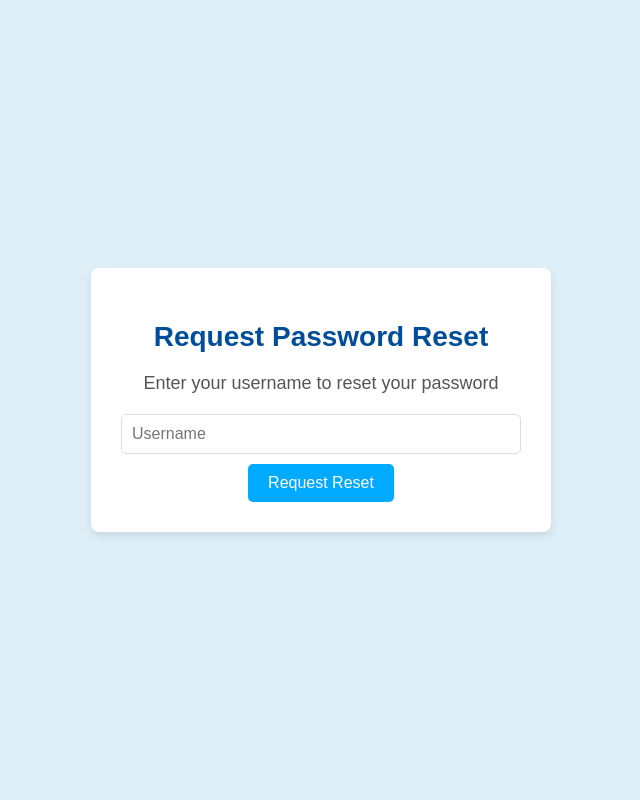
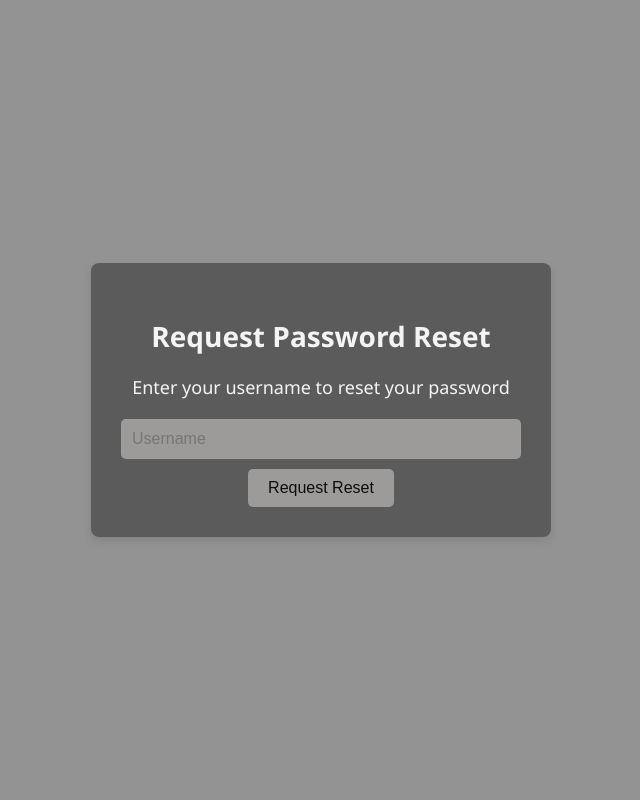
Before and after one commit to Qasimali20/Edtech, a Django app: page /password_reset/ in a window 1280 px wide. Shown: the whole page, without its empty margins (319-959 px from the left). Run offline with Django 5.2, Linux system fonts and the light colour scheme.

Commit message:
update-request

```diff
--- a/login/templates/login/request_reset.html
+++ b/login/templates/login/request_reset.html
@@ -7,9 +7,9 @@
     <title>Request Password Reset</title>
     <style>
         body {
-            font-family: Arial, sans-serif;
-            background-color: #dfeff8; /* Light blue background */
-            color: #333;
+            font-family:'Segoe UI', Tahoma, Geneva, Verdana, sans-serif;
+            background-color: #555555a1;
+            color: #f4f4f4;
             display: flex;
             justify-content: center;
             align-items: center;
@@ -17,7 +17,7 @@
             margin: 0;
         }
         .container {
-            background-color: #ffffff;
+            background-color: #33333393;
             border-radius: 8px;
             box-shadow: 0 4px 8px rgba(0, 0, 0, 0.1);
             padding: 30px;
@@ -26,12 +26,12 @@
             text-align: center;
         }
         h2 {
-            color: #004d99; /* Darker blue for headings */
+            color: #f4f4f4;
             margin-bottom: 20px;
             font-size: 28px;
         }
         p {
-            color: #555;
+            color: #f4f4f4;
             font-size: 18px;
             margin-bottom: 20px;
         }
@@ -41,14 +41,15 @@
         input {
             padding: 10px;
             border-radius: 5px;
-            border: 1px solid #ddd;
+            border: 1px solid #a19e9ef1;
+            background-color: #a19e9ef1;
             font-size: 16px;
             width: calc(100% - 22px);
             margin-bottom: 10px;
         }
         button {
-            background-color: #00aaff; /* Bright blue button */
-            color: #fff;
+            background-color: #a19e9ef1;
+            color: #0e0d0d;
             padding: 10px 20px;
             border-radius: 5px;
             border: none;
@@ -58,7 +59,7 @@
             display: inline-block;
         }
         button:hover {
-            background-color: #0088cc; /* Darker blue on hover */
+            background-color: #555555bb;
         }
         .messages {
             list-style-type: none;
@@ -76,7 +77,7 @@
         }
         .messages .error {
             background-color: #f8d7da;
-            color: #721c24;
+            color: #155724;
         }
     </style>
 </head>
```
